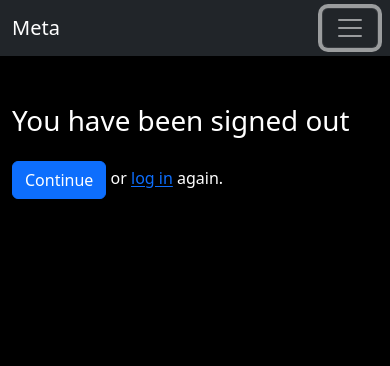
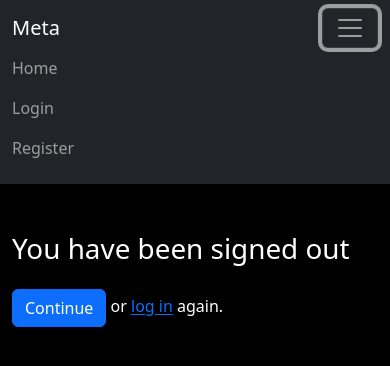
Before and after one commit to BlueLinks/meta, a React (Create React App) app in the folder client/: page /logout in a window 390 px wide. Both pictures are taken after a click on the button "Toggle navigation". Shown: the top 366 px of the page. Built offline with nearby package versions, Linux system fonts and the light colour scheme; no server answers.

Commit message:
Closes #5, Navbar now expanding on smaller screens when expand button is selected

```diff
--- a/client/src/App.js
+++ b/client/src/App.js
@@ -18,7 +18,7 @@
 const App = () => {
 	return (
 		<div>
-			<Navbar />
+			<Navbar expand="lg" />
 			<Routes>
 				<Route exact path="/" element={<RecordList />} />
 				<Route path="/edit/:id" element={<Edit />} />
--- a/client/src/components/navbar.js
+++ b/client/src/components/navbar.js
@@ -9,6 +9,10 @@
 
 // Here, we display our Navbar
 export default function Navbar() {
+	const [isNavCollapsed, setIsNavCollapsed] = useState(true);
+
+	const handleNavCollapse = () => setIsNavCollapsed(!isNavCollapsed);
+
 	const navigate = useNavigate();
 	const [username, setUsername] = useState(null);
 
@@ -25,28 +29,30 @@
 	}, []);
 
 	return (
-		<nav className="navbar navbar-expand-lg navbar-dark bg-dark">
+		<nav class="navbar navbar-expand-lg navbar-dark bg-dark">
 			<div className="container">
 				<a className="navbar-brand" href="/">
 					Meta
 				</a>
 				<button
-					className="navbar-toggler"
+					class="custom-toggler navbar-toggler"
 					type="button"
 					data-toggle="collapse"
-					data-target="#navbarSupportedContent"
-					aria-controls="navbarSupportedContent"
-					aria-expanded="false"
+					data-target="#collapsableItems"
+					aria-controls="collapsableItems"
+					aria-expanded={!isNavCollapsed ? true : false}
 					aria-label="Toggle navigation"
+					onClick={handleNavCollapse}
 				>
-					<span className="navbar-toggler-icon"></span>
+					<span class="navbar-toggler-icon"></span>
 				</button>
-
 				<div
-					className="collapse navbar-collapse"
-					id="navbarSupportedContent"
+					class={`${
+						isNavCollapsed ? "collapse" : ""
+					} navbar-collapse`}
+					id="collapsableItems"
 				>
-					<ul className="navbar-nav ml-auto">
+					<ul class="navbar-nav me-auto mb-2 mb-lg-0">
 						<li className="nav-item">
 							<NavLink className="nav-link" to="/">
 								Home
@@ -85,11 +91,6 @@
 								</li>
 							</>
 						)}
-						{/* <li className="nav-item">
-								<NavLink className="nav-link" to="/create">
-									Add to the Meta
-								</NavLink>
-							</li> */}
 					</ul>
 				</div>
 			</div>
--- a/client/src/components/recordList.js
+++ b/client/src/components/recordList.js
@@ -8,7 +8,7 @@
 		<br />
 		<span
 			style={{ color: "LightSlateGray", display: "inline" }}
-			class="d-inline-block"
+			className="d-inline-block"
 		>
 			<Icon.Dash />
 			{props.record.submitter}
@@ -79,9 +79,9 @@
 	// This following section will display the table with the records of individuals.
 	return (
 		<div className="container mt-3">
-			<div class="mt-4 p-3 bg-dark text-white rounded">
-				<div class="container">
-					<h1 style={{ "font-family": "Cursive" }}>The Meta</h1>
+			<div className="mt-4 p-3 bg-dark text-white rounded">
+				<div className="container">
+					<h1 style={{ fontFamily: "Cursive" }}>The Meta</h1>
 					<hr></hr>
 					<div className="text-center">
 						<div
@@ -99,7 +99,7 @@
 							>
 								<span
 									style={{ display: "inline" }}
-									class="d-inline-block"
+									className="d-inline-block"
 								>
 									New Meta +
 								</span>
```
